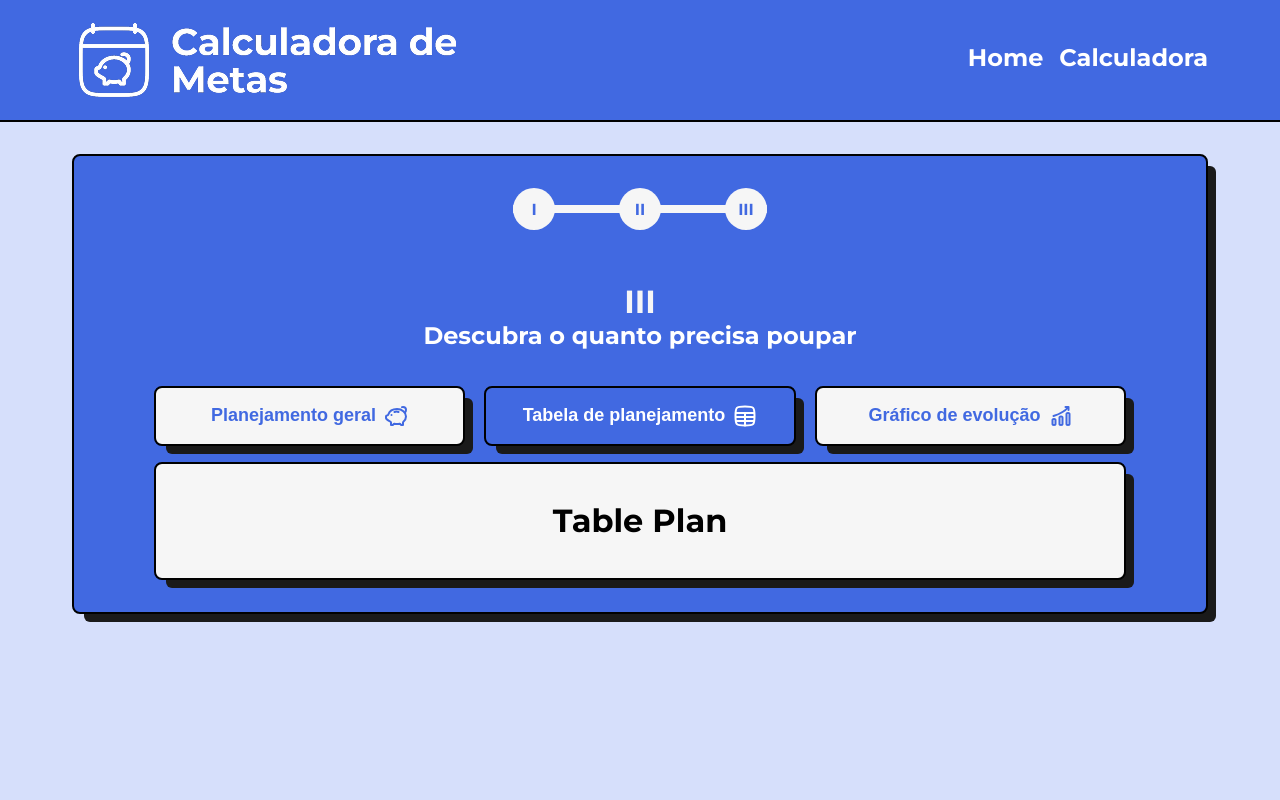
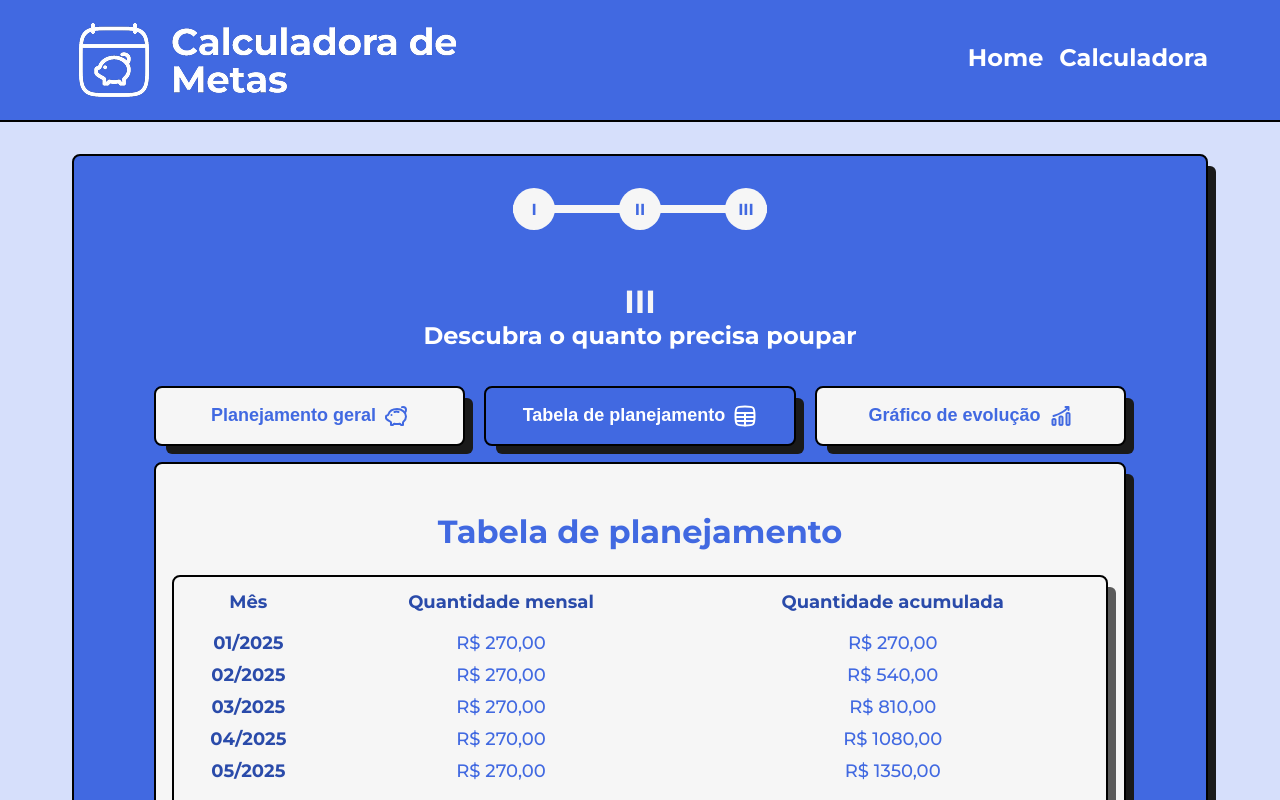
Before and after one commit to BernardoS/calculadora-metas, a React (Vite) app: page /calculadora-metas/resultados in a window 1280 px wide. Both pictures are taken after a click on the button "Tabela de planejamento". Shown: the top 800 px of the page. Built offline with nearby package versions, Linux system fonts and the light colour scheme.

Commit message:
feat: add `tablePlan` page

```diff
--- a/src/components/GenericPlan/styles.tsx
+++ b/src/components/GenericPlan/styles.tsx
@@ -5,7 +5,7 @@ export const GenericPlanContainer = styled.div`
     flex-direction: column;
     width: 100%;
     height: 100%;
-    gap:32px;
+    gap:64px
 `
 
 export const GenericPlanTitle = styled.h2`
@@ -13,6 +13,8 @@ export const GenericPlanTitle = styled.h2`
     font-size: 32px;
     color: var(--main-color);
     text-align: center;
+    margin-top:32px;
+    margin-bottom: 24px;
 `
 
 export const GenericPlanSection = styled.section`
--- a/src/components/TablePlan/index.tsx
+++ b/src/components/TablePlan/index.tsx
@@ -0,0 +1,43 @@
+import { Table, TablePlanContainer, TablePlanTitle } from "./styles";
+
+const TablePlan = () => {
+    return (
+        <TablePlanContainer>
+            <TablePlanTitle>Tabela de planejamento</TablePlanTitle>
+            <Table>
+                <tr>
+                    <th>Mês</th>
+                    <th>Quantidade mensal</th>
+                    <th>Quantidade acumulada</th>
+                </tr>
+                <tr>
+                    <td><b>01/2025</b></td>
+                    <td>R$ 270,00</td>
+                    <td>R$ 270,00</td>
+                </tr>
+                <tr>
+                    <td><b>02/2025</b></td>
+                    <td>R$ 270,00</td>
+                    <td>R$ 540,00</td>
+                </tr>
+                <tr>
+                    <td><b>03/2025</b></td>
+                    <td>R$ 270,00</td>
+                    <td>R$ 810,00</td>
+                </tr>
+                <tr>
+                    <td><b>04/2025</b></td>
+                    <td>R$ 270,00</td>
+                    <td>R$ 1080,00</td>
+                </tr>
+                <tr>
+                    <td><b>05/2025</b></td>
+                    <td>R$ 270,00</td>
+                    <td>R$ 1350,00</td>
+                </tr>
+            </Table>
+        </TablePlanContainer>
+    );
+}
+
+export default TablePlan;
--- a/src/components/TablePlan/styles.tsx
+++ b/src/components/TablePlan/styles.tsx
@@ -0,0 +1,49 @@
+import styled from "styled-components";
+
+export const TablePlanContainer = styled.div`
+    display: flex;
+    flex-direction: column;
+    width: 100%;
+    height: 100%;
+
+`
+
+export const TablePlanTitle = styled.h2`
+    margin:unset;
+    font-size: 32px;
+    color: var(--main-color);
+    text-align: center;
+    margin-top:32px;
+    margin-bottom: 24px;
+`
+
+export const Table = styled.table`
+    width:100%;
+    border-radius: 8px;
+    border-spacing:0;
+    color: var(--main-color);
+    font-size: 18px;
+    font-weight: 500;
+    background-color: var(--bg-wthite);
+    box-shadow: 10px 10px 0px -2px rgba(26,26,26,0.7);
+    -webkit-box-shadow: 10px 10px 0px -2px rgba(26,26,26,0.7);
+    -moz-box-shadow: 10px 10px 0px -2px rgba(26,26,26,0.7);
+    border:2px solid var(--border-default);
+    padding-bottom: 32px;
+
+    tr{
+        text-align: center;
+        height: 32px;
+    }
+    th{
+        height: 48px;
+        color: var(--main-color-darker);
+    }
+    td {
+        b{
+            color: var(--main-color-darker);
+        }
+    }
+
+
+`;
--- a/src/pages/GoalPlan/index.tsx
+++ b/src/pages/GoalPlan/index.tsx
@@ -21,6 +21,7 @@ import {
 } from "./style";
 import { useState } from "react";
 import GenericPlan from "../../components/GenericPlan";
+import TablePlan from "../../components/TablePlan";
 
 type PlanType = "generic-plan" | "chart-plan" | "table-plan";
 
@@ -59,7 +60,12 @@ const GoalPlan = () => {
                                     Próximo passo <img src={RightIcon} alt="ícone de próximo passo" />
                                 </StepButton>
                             </>)}
-                            {selectedTab === "table-plan" && (<h1>Table Plan</h1>)}
+                            {selectedTab === "table-plan" && (<>
+                                <TablePlan/>
+                                <StepButton type="button" onClick={() => setSelectedTab("chart-plan")}>
+                                    Próximo passo <img src={RightIcon} alt="ícone de próximo passo" />
+                                </StepButton>
+                            </>)}
                             {selectedTab === "chart-plan" && (<h1>Chart Plan</h1>)}
 
                         </PlanBoxContent>
```
